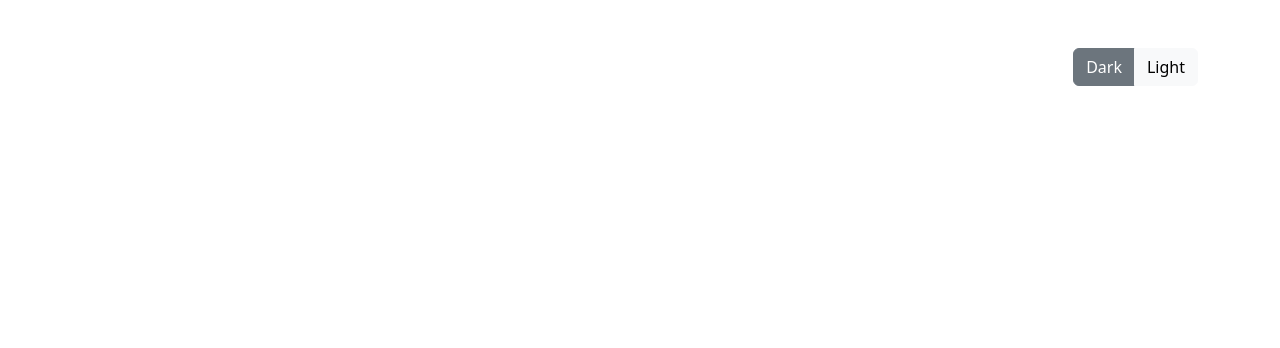
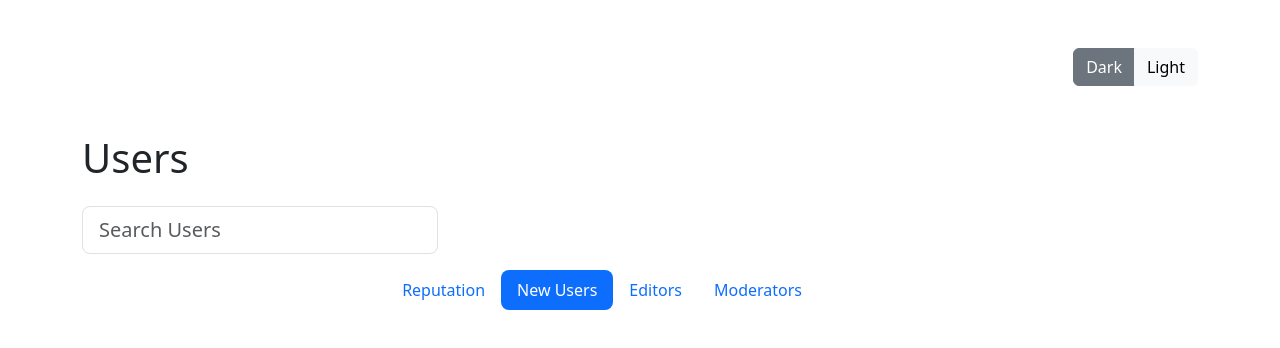
Before and after one commit to ParkinSanphan/UserList, a plain HTML site: page index.html in a window 1280 px wide. Drawn offline with Linux system fonts and the light colour scheme.

Commit message:
Create Search and Navigation Area in the Header #2

```diff
--- a/css/style.css
+++ b/css/style.css
@@ -0,0 +1,6 @@
+@media (max-width: 767px) {
+.user-menu {
+justify-content: center !important ;
+margin-top: 20px;
+}
+}
--- a/index.html
+++ b/index.html
@@ -22,6 +22,33 @@
 <script src="js/bootstrap.bundle.min.js"></script>
 <script src="js/darkmodetoggle.js"></script>
 
+<div class="container">
+  <h1 class="mb-4">Users</h1>
+    <div class="row">
+      <div class="col-md-4">
+        <input type="text" class="form-control form-control-lg" placeholder="Search Users">
+      </div>
+    <div class="col-md-8">
+    </div>
+
+    <div class="col-md-8 user-menu d-flex justify-content-end align-items-center mt-3">
+      <ul class="nav">
+        <li class="nav-item">
+          <a class="nav-link" href="#">Reputation</a>
+        </li>
+        <li class="nav-item">
+        <a class="nav-link text-bg-primary rounded-3 " href="#">New Users</a>
+        </li>
+        <li class="nav-item">
+        <a class="nav-link" href="#">Editors</a>
+        </li>
+        <li class="nav-item">
+        <a class="nav-link" href="#">Moderators</a>
+        </li>
+      </ul>
+    </div>
+</div>
+
     <script src="js/bootstrap.bundle.min.js"></script>
   </body>
 </html>
```
